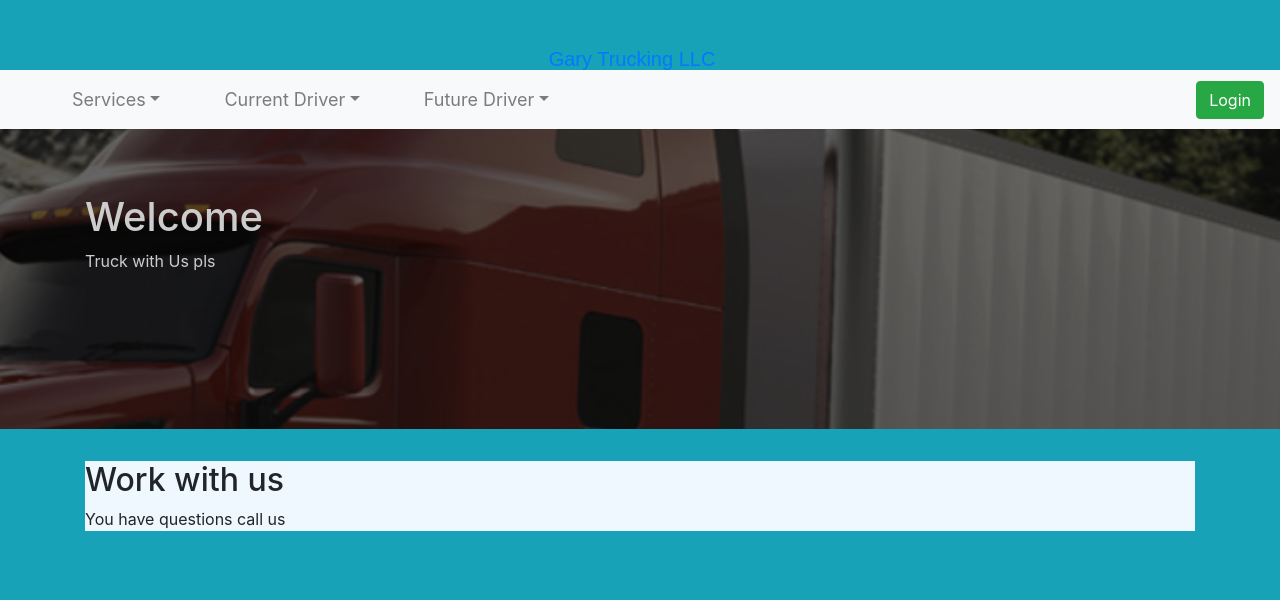
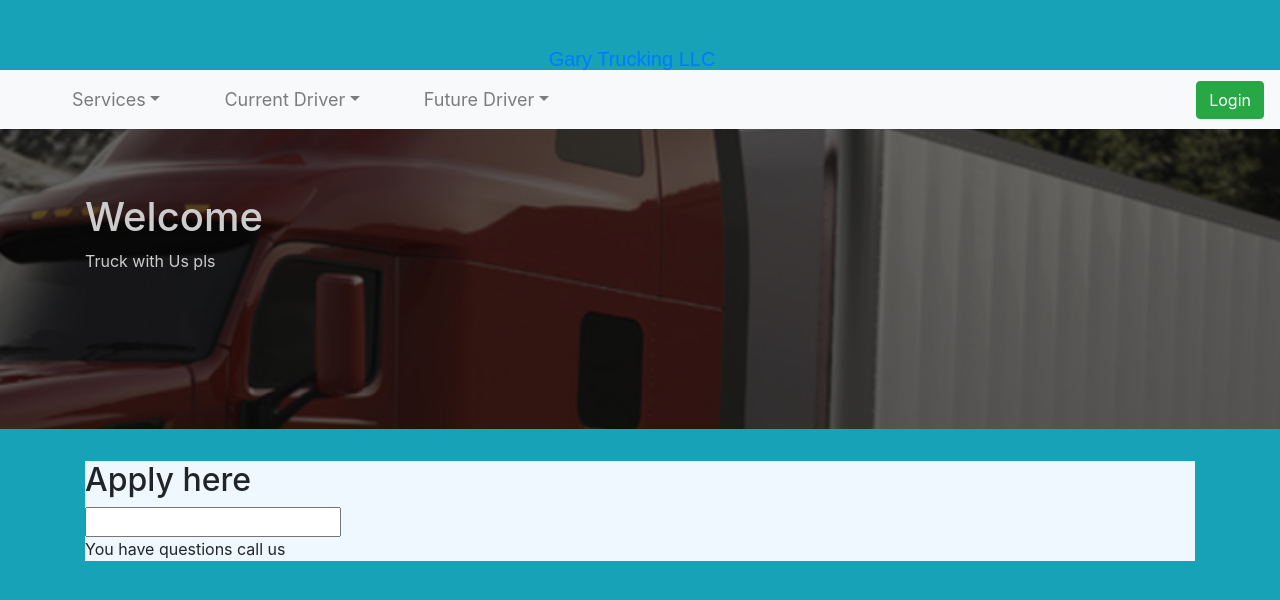
Before and after one commit to samidela/Trucking-Service-Management, a React (Create React App) app: page /FutureDrivers/JobApplication in a window 1280 px wide. Shown: the top 600 px of the page. Built offline with nearby package versions, Linux system fonts and the light colour scheme; a web font is replaced by a local one.

Commit message:
job application has a form to work with

```diff
--- a/src/components/FutureDrivers/jobApplication.jsx
+++ b/src/components/FutureDrivers/jobApplication.jsx
@@ -2,7 +2,10 @@ import React from "react";
 
 export const JobApplication = () => (
   <div className="layout">
-    <h2>Work with us </h2>
+    <h2>Apply here </h2>
+    <form>
+      <input type="text" />
+    </form>
     <p>You have questions call us</p>
   </div>
 );
```
